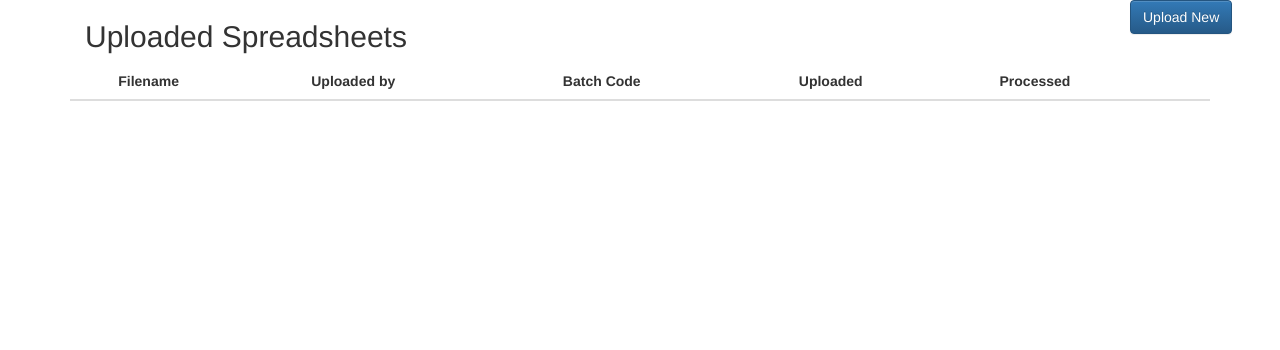
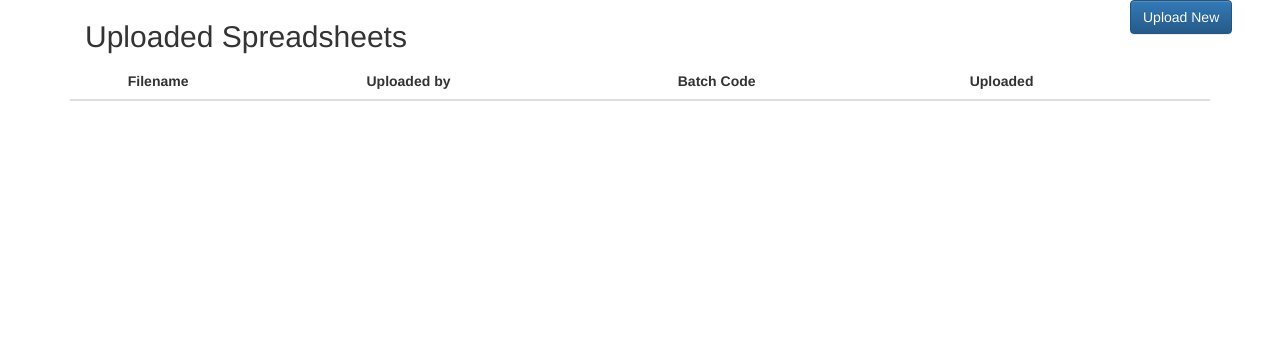
Before and after one commit to LCBRU/telomere, a Flask app: template app/templates/spreadsheet/index.html in a window 1280 px wide. Shown: the part 70-420 px from the top of the page. Run offline with Flask 2, Linux system fonts and the light colour scheme; the template is opened without the code that fills it: values that come from a table or form of the project are taken from there, others are empty; parts of the project's set-up code (start-up, migrations or seed data) failed here and were passed over; some libraries are stand-ins or nearby versions.

Commit message:
Refactor spreadsheet processing and display

```diff
--- /dev/null
+++ b/app/db_upgrade/000012.sql
@@ -0,0 +1,3 @@
+ALTER TABLE spreadsheet
+    DROP processed
+;
--- a/app/forms/batch.py
+++ b/app/forms/batch.py
@@ -18,7 +18,7 @@ class RequiredIfSampleDataEntered(object):
         self.message = message
 
     def __call__(self, form, field):
-    	if (not field.data and (form.t1.data or form.s1.data or form.t2.data or form.s2.data or form.tsRatio.data)):
+    	if (not field.data and (form.t1.data or form.s1.data or form.t2.data or form.s2.data)):
             raise ValidationError(self.message)
 
 class SampleForm(WtfForm):
--- a/app/model/spreadsheet.py
+++ b/app/model/spreadsheet.py
@@ -4,7 +4,6 @@ class Spreadsheet(db.Model):
     id = db.Column(db.Integer, primary_key=True)
     filename = db.Column(db.String(500))
     uploaded = db.Column(db.DateTime())
-    processed = db.Column(db.DateTime())
     userId = db.Column(db.Integer, db.ForeignKey('user.id'))
     batchId = db.Column(db.Integer, db.ForeignKey('batch.id'))
     user = db.relationship("User")
@@ -14,6 +13,5 @@ class Spreadsheet(db.Model):
         self.id = kwargs.get('id')
         self.filename = kwargs.get('filename')
         self.uploaded = kwargs.get('uploaded')
-        self.processed = kwargs.get('processed')
         self.userId = kwargs.get('userId')
         self.batchId = kwargs.get('batchId')
--- a/app/services/spreadsheet.py
+++ b/app/services/spreadsheet.py
@@ -20,7 +20,7 @@ class SpreadsheetService():
             )
 
         db.session.add(spreadsheet)
-        db.session.commit()
+        db.session.flush()
 
         spreadsheetFile.save(self.GetPath(spreadsheet))
 
--- a/app/templates/spreadsheet/index.html
+++ b/app/templates/spreadsheet/index.html
@@ -20,28 +20,19 @@
 			<th>Uploaded by</th>
 			<th>Batch Code</th>
 			<th>Uploaded</th>
-			<th>Processed</th>
 		</tr>
 	</thead>
 	<tbody>
 		{% for item in spreadsheets.items %}
 			<tr>
-				<td></td>
+				<td>
+			        <a href="{{ url_for('speadsheet_details', id=item.id) }}" class="btn btn-default" role="button">View Details</a>
+			        <a href="{{ url_for('speadsheet_download', id=item.id) }}" class="btn btn-default" role="button">Download</a>
+				</td>
 				<td>{{ item.filename }}</td>
 				<td>{{ item.user.username }}</td>
 				<td>{{ item.batch.batchCode }}</td>
 				<td><time datetime="{{ item.uploaded.isoformat() }}">{{ item.uploaded | datetime_format }}</time></td>
-				<td>
-					{% if item.processed %}
-					    <time datetime="{{ item.processed }}">{{ item.processed | datetime_format }}</time>
-					{% else %}
-						<form method="POST" action="{{ url_for('speadsheet_process', id=item.id) }}">
-					        <a href="{{ url_for('speadsheet_details', id=item.id) }}" class="btn btn-default" role="button">View Details</a>
-					        <a href="{{ url_for('speadsheet_download', id=item.id) }}" class="btn btn-default" role="button">Download</a>
-							<button type="submit" class="btn btn-default">Process</button>
-						</form>
-					{% endif %}
-				</td>
 			</tr>
 		{% endfor %}
 	</tbody>
--- a/app/views/spreadsheet.py
+++ b/app/views/spreadsheet.py
@@ -27,6 +27,8 @@ def speadsheet_upload():
             if len(errors) > 0:
                 for e in errors:
                     flash(e)
+
+                db.session.rollback()
             else:
                 flash("File '%s' Uploaded" % spreadsheet.filename)
 
```
Also changed, not shown: app/templates/spreadsheet/upload.html (+10 -0 lines).
